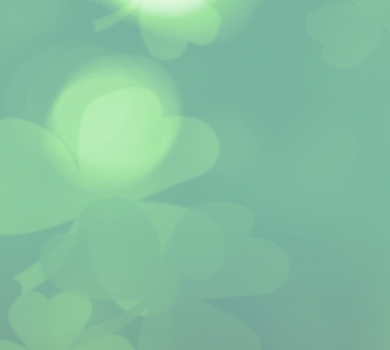
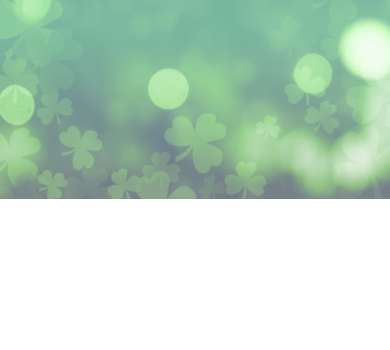
Before and after one commit to Sazzad-Saju/sazzad-saju.github.io, a plain HTML site: page index.html in a window 390 px wide. Shown: the part 61-411 px from the top of the page. Drawn offline with nearby package versions, Linux system fonts and the light colour scheme.

Commit message:
fix: responsiveness

```diff
--- a/css/portfolio.css
+++ b/css/portfolio.css
@@ -9,8 +9,8 @@ body {
     position: fixed;
     left: 0;
     top: 0;
-    width: 1366px;
-    height: 768px;
+    width: 100%;
+    height: auto;
     opacity: 0.7;
 }
 
```
